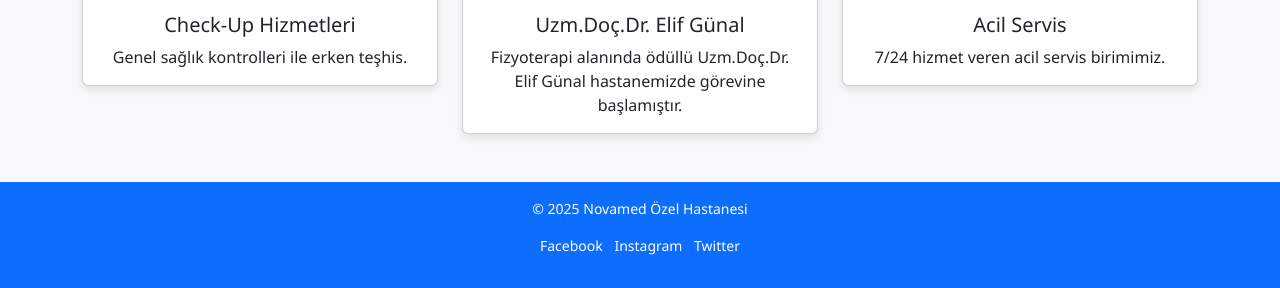
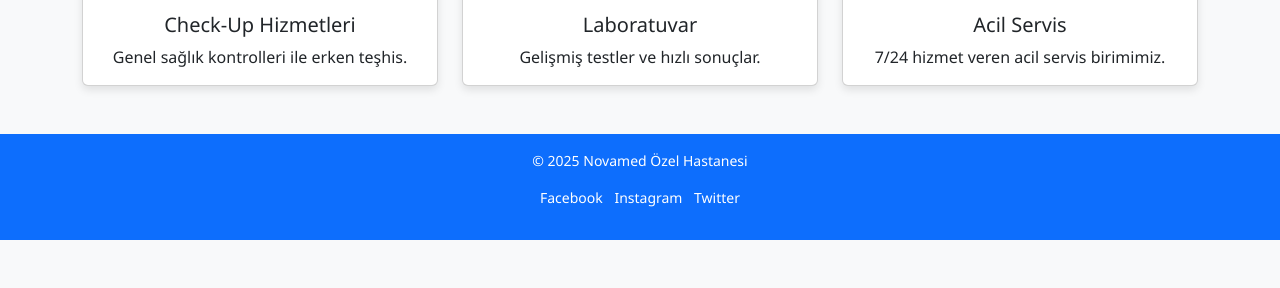
Before and after one commit to YusufCanTurhan/Bootstrap-Projesi, a plain HTML site: page index.html in a window 1280 px wide. Shown: the part 1252-1540 px from the top of the page. After the commit the page ends 1492 px from the top, so only its background shows below. Drawn offline with nearby package versions, Linux system fonts and the light colour scheme.

Commit message:
index.html

```diff
--- a/index.html
+++ b/index.html
@@ -87,8 +87,8 @@
       <div class="card">
         <img src="img/ftr1.jpg" class="card-img-top" style="height:400px; object-fit:cover;" alt="...">
         <div class="card-body">
-          <h5 class="card-title">Uzm.Doç.Dr. Elif Günal</h5>
-          <p class="card-text">Fizyoterapi alanında ödüllü Uzm.Doç.Dr. Elif Günal hastanemizde görevine başlamıştır.</p>
+          <h5 class="card-title">Laboratuvar</h5>
+          <p class="card-text">Gelişmiş testler ve hızlı sonuçlar.</p>
         </div>
       </div>
     </div>
```
